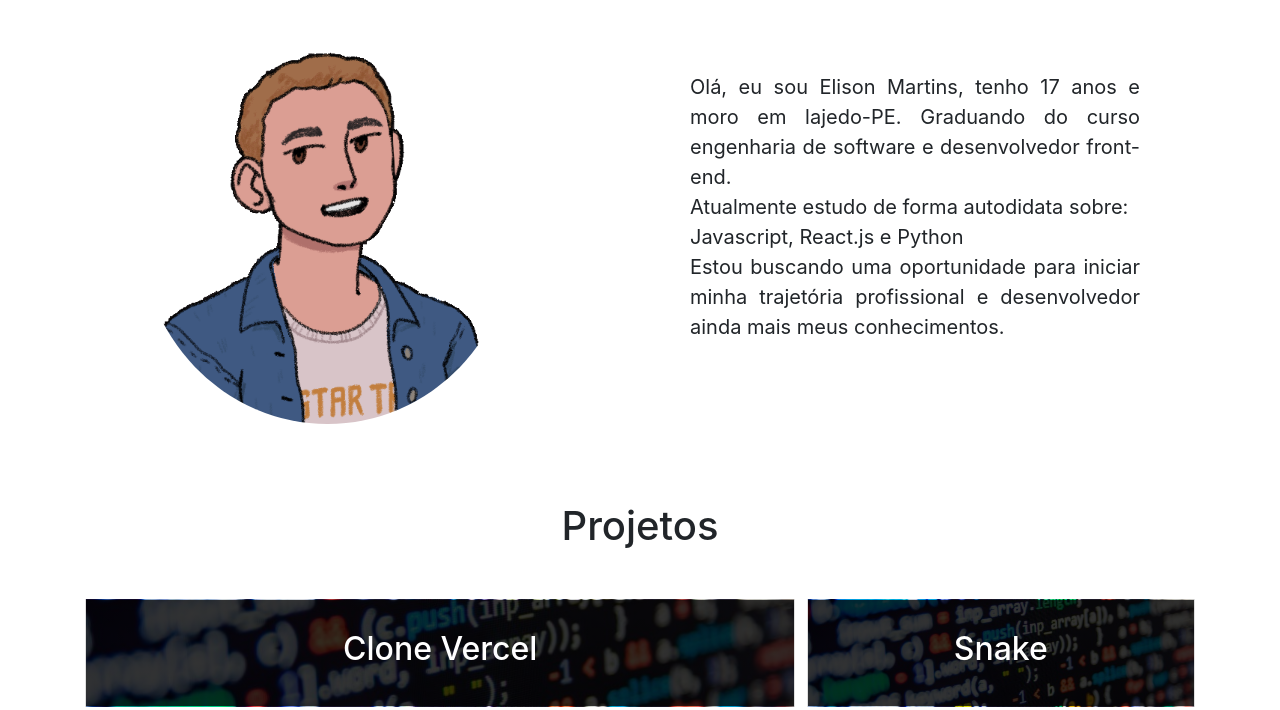
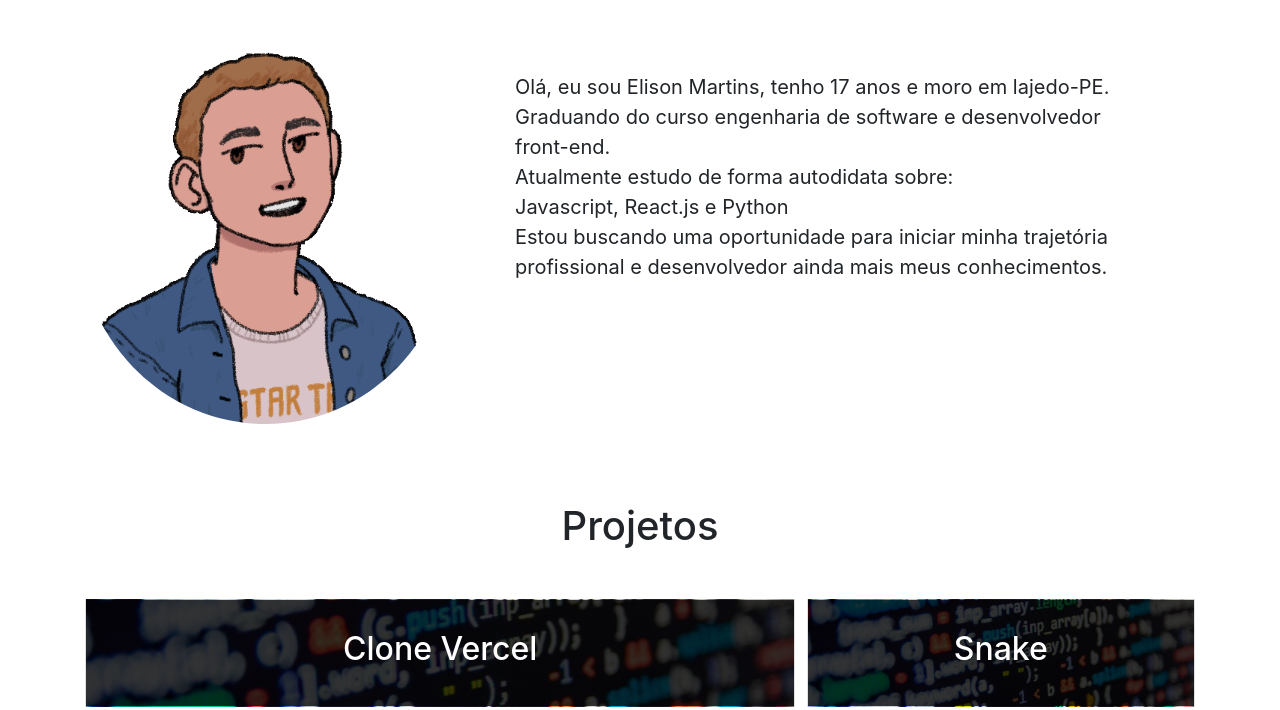
Before and after one commit to ElisonMartins/ElisonMartins.github.io, a plain HTML site: page index.html in a window 1280 px wide. Shown: the part 630-1340 px from the top of the page. Drawn offline with nearby package versions, Linux system fonts and the light colour scheme.

Commit message:
Second commit

```diff
--- a/index.html
+++ b/index.html
@@ -15,7 +15,7 @@
 <body>
 <div class="container-fluid pt-3 background bg-dark navbar-dark">
     <nav class="navbar navbar-expand-md ">
-    <a class="navbar-brand" href="portfolio.html">Portfólio</a>
+    <a class="navbar-brand" href="index.html">Portfólio</a>
     <button class="navbar-toggler" type="button" data-toggle="collapse" data-target="#collapsibleNavbar">
         <span class="navbar-toggler-icon"></span>
     </button>
@@ -70,8 +70,9 @@
             React.js e
             Python
             <br/>
-            Estou buscando uma oportunidade para iniciar minha trajetória profissional e desenvolvedor ainda mais meus conhecimentos.</p>
-    <img src='imgs/avatar.png' id='eu' alt="Avatar me representando"></img>
+            Estou buscando uma oportunidade para iniciar minha trajetória profissional e desenvolvedor ainda mais meus conhecimentos.
+        </p>
+        <img src='imgs/avatar.png' id='eu' alt="Avatar me representando"></img>
     </div>
 
     <div class='container-fluid pt-3 detalhes' id='projetos'>
--- a/style.css
+++ b/style.css
@@ -1,9 +1,9 @@
-
 @import url('https://fonts.googleapis.com/css2?family=Courier+Prime&display=swap');
 
 h1 {
     margin: 5% 0 3% 0;
 }
+
 .nav-item a {
     color:white !important;
     transition: 0.3s;
@@ -22,19 +22,21 @@ h1 {
     background-position: center center;
     height: 500px;
 }
+
 .background .titulo {
     font-family: 'Courier Prime', monospace;
     color: #fff;
     margin: 10% 0 5% 10%;
     max-width: 370px;
 }
+
 .titulo:after{
     content: '|';
     margin-left: 5px;
     opacity: 1;
     animation: pisca .7s infinite;
+}
 
-}
 @keyframes pisca{
     0%, 100%{
         opacity: 1;
@@ -64,26 +66,25 @@ h1 {
 }
 
 #eu {
-    width: 30%;
-    height: 30%;
+    width: 60%;
+    height: 40%;
     border-radius: 50%;
 
-    margin-left: 10%;
+    margin-left: auto;
+    margin-right: auto;
 
     display: flex;
-
 }
 
 .text {
-    width: 450px;
+    width: 80%;
     font-size: 15pt;
     float: right;
-    text-align: justify;
+    text-align: left;
 
     display: flex;
 
     margin: 3% 10% 0 0;
-
 }
 
 .card {
@@ -108,12 +109,23 @@ footer {
 
 #midiasSociaisFooter {
     font-size: 20pt;
+    padding-bottom: 10px;
+}
 
-}
 #midiasSociaisFooter i {
     margin: 0 1% 1% 1%;
 }
+
 @media screen and (min-width: 750px) {
+    .text {
+        width: 50%;
+    }
+
+    #eu {
+        width: 30%;
+        height: 30%;
+    }
+
     .card {
         width: 64%;
         float: left;
@@ -122,12 +134,14 @@ footer {
         border-radius: 0px;
 
     }
+
     .card-r {
         width: 35%;
         float: right;
         margin: 1% 0 0 0;
 
     }
+
     .card-l {
         width: 35%;
         float: left;
```
